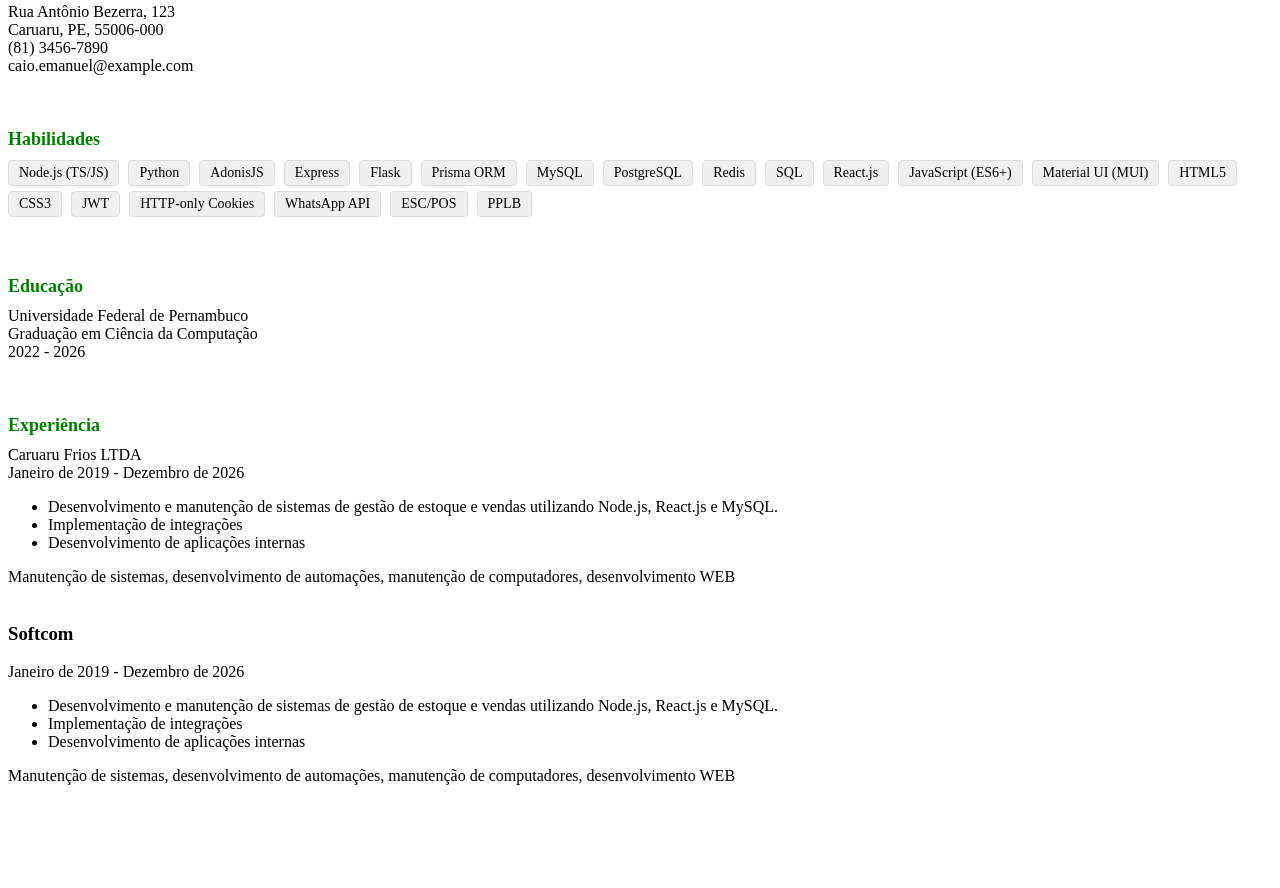
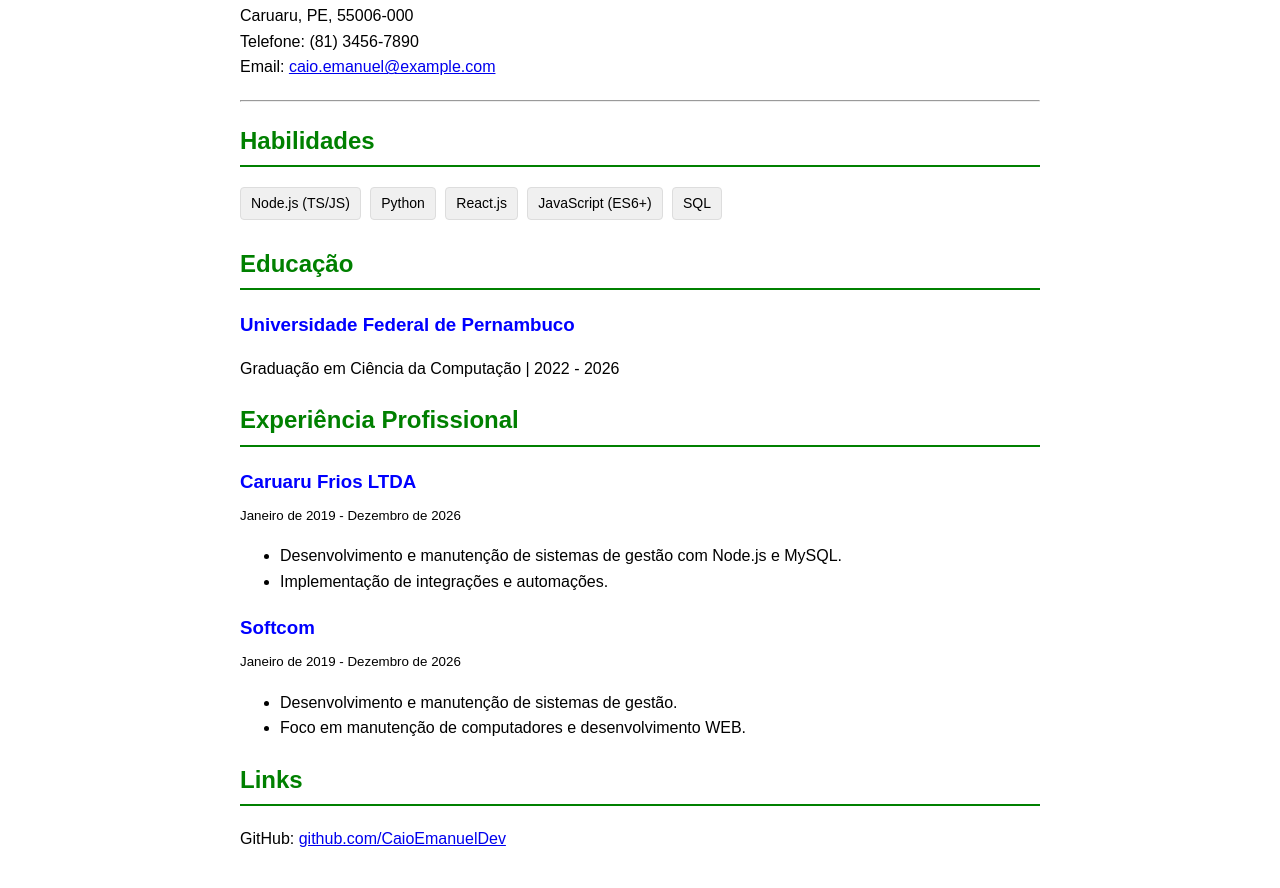
Before and after one commit to CaioEmanuelDev/Curriculo-de-uma-pagina, a website: page index.html in a window 1280 px wide. Shown: the part 178-1066 px from the top of the page. Before the commit the page ends 971 px from the top, so only its background shows below. Drawn offline with Linux system fonts and the light colour scheme.

Commit message:
Atualiza o currículo em HTML com informações detalhadas sobre habilidades, educação e experiência profissional

```diff
--- a/index.html
+++ b/index.html
@@ -3,8 +3,22 @@
 <head>
     <meta charset="UTF-8">
     <meta name="viewport" content="width=device-width, initial-scale=1.0">
-    <title>Curriculo de pagina unica</title>
+
+    <title>Caio Emanuel | Desenvolvedor Front-End Junior</title>
+    <meta name="description" content="Currículo profissional de Caio Emanuel, Desenvolvedor Front-End Junior especializado em React, Node.js e Python.">
+    <meta name="keywords" content="Desenvolvedor, Front-End, React, Node.js, Caruaru, Programador">
+    <meta name="author" content="Caio Emanuel">
+
+    <meta property="og:title" content="Caio Emanuel - Currículo">
+    <meta property="og:description" content="Desenvolvedor Front-End Junior com experiência em Node.js e React.">
+    <meta property="og:type" content="website">
+    <meta property="og:url" content="https://github.com/CaioEmanuelDev">
+    <meta property="og:image" content="https://seusite.com/imagem-preview.jpg">
+
+    <link rel="icon" type="image/x-icon" href="favicon.ico">
+
     <style>
+        body { font-family: sans-serif; line-height: 1.6; max-width: 800px; margin: auto; padding: 20px; }
         .skill-label {
             background-color: #f0f0f0;
             border-radius: 4px;
@@ -16,80 +30,68 @@
             display: inline-block;
             border: 1px solid #ddd;
         }
-        p {
-            font-size: 18px;
-            font-weight: bold;
-            margin-bottom: 10px;
-            color: green;
-        }
+        h2 { color: green; border-bottom: 2px solid green; padding-bottom: 5px; }
+        h3 { margin-bottom: 5px; color: blue; }
+        address { font-style: normal; margin-bottom: 20px; }
     </style>
 </head>
 <body>
-    <br><br>
-    <hr>
-    <h1 aria-label="Caio Emanuel">Caio Emanuel</h1>
-    <header alt="Cabeçalho do Curriculo" >
-    <h2 aria-label="Desenvolvedor Front-End Junior">Desenvolvedor Front-End Junior</h2>
-    <label aria-label="Endereço - Rua/numero">Rua Antônio Bezerra, 123</label><br>
-    <label aria-label="Endereço - Cidade/Estado/CEP">Caruaru, PE, 55006-000</label><br>
-    <label aria-label="Contato - Telefone">(81) 3456-7890</label><br>
-    <label aria-label="Contato - Email">caio.emanuel@example.com</label>
+
+    <header>
+        <h1>Caio Emanuel</h1>
+        <p><strong>Desenvolvedor Front-End Junior</strong></p>
+        <address>
+            Rua Antônio Bezerra, 123<br>
+            Caruaru, PE, 55006-000<br>
+            Telefone: (81) 3456-7890<br>
+            Email: <a href="mailto:caio.emanuel@example.com">caio.emanuel@example.com</a>
+        </address>
     </header>
 
-    <br><br>
+    <hr>
 
-    <section aria-label="Habilidades">
-        <p>Habilidades</p>
-        <label class="skill-label" aria-label="Node.js">Node.js (TS/JS)</label>
-        <label class="skill-label" aria-label="Python">Python</label>
-        <label class="skill-label" aria-label="AdonisJS">AdonisJS</label>
-        <label class="skill-label" aria-label="Express">Express</label>
-        <label class="skill-label" aria-label="Flask">Flask</label>
-        <label class="skill-label" aria-label="Prisma ORM">Prisma ORM</label>
-        <label class="skill-label" aria-label="MySQL">MySQL</label>
-        <label class="skill-label" aria-label="PostgreSQL">PostgreSQL</label>
-        <label class="skill-label" aria-label="Redis">Redis</label>
-        <label class="skill-label" aria-label="SQL">SQL</label>
-        <label class="skill-label" aria-label="React.js">React.js</label>
-        <label class="skill-label" aria-label="JavaScript (ES6+)">JavaScript (ES6+)</label>
-        <label class="skill-label" aria-label="Material UI (MUI)">Material UI (MUI)</label>
-        <label class="skill-label" aria-label="HTML5">HTML5</label>
-        <label class="skill-label" aria-label="CSS3">CSS3</label>
-        <label class="skill-label" aria-label="JWT">JWT</label>
-        <label class="skill-label" aria-label="HTTP-only Cookies">HTTP-only Cookies</label>
-        <label class="skill-label" aria-label="WhatsApp API">WhatsApp API</label>
-        <label class="skill-label" aria-label="ESC/POS">ESC/POS</label>
-        <label class="skill-label" aria-label="PPLB">PPLB</label>
+    <section id="habilidades">
+        <h2>Habilidades</h2>
+        <span class="skill-label">Node.js (TS/JS)</span>
+        <span class="skill-label">Python</span>
+        <span class="skill-label">React.js</span>
+        <span class="skill-label">JavaScript (ES6+)</span>
+        <span class="skill-label">SQL</span>
+        </section>
+
+    <section id="educacao">
+        <h2>Educação</h2>
+        <article>
+            <h3>Universidade Federal de Pernambuco</h3>
+            <p>Graduação em Ciência da Computação | 2022 - 2026</p>
+        </article>
     </section>
-    <br><br>
-    <section alt="Educação" aria-label="Educação">
-        <p aria-label="Educação">Educação</p>
-        <label alt="Instituição" aria-label="Instituição">Universidade Federal de Pernambuco</label><br>
-        <label alt="Nível" aria-label="Nível">Graduação em Ciência da Computação</label><br>
-        <label alt="Ano" aria-label="Ano">2022 - 2026</label>
+
+    <section id="experiencia">
+        <h2>Experiência Profissional</h2>
+        <article>
+            <h3>Caruaru Frios LTDA</h3>
+            <small>Janeiro de 2019 - Dezembro de 2026</small>
+            <ul>
+                <li>Desenvolvimento e manutenção de sistemas de gestão com Node.js e MySQL.</li>
+                <li>Implementação de integrações e automações.</li>
+            </ul>
+        </article>
+
+        <article>
+            <h3>Softcom</h3>
+            <small>Janeiro de 2019 - Dezembro de 2026</small>
+            <ul>
+                <li>Desenvolvimento e manutenção de sistemas de gestão.</li>
+                <li>Foco em manutenção de computadores e desenvolvimento WEB.</li>
+            </ul>
+        </article>
     </section>
-    <br><br>
-    <section alt="Experiência n1" aria-label="Experiência">
-        <p aria-label="Experiência">Experiência</p>
-        <label alt="Empresa" aria-label="Empresa">Caruaru Frios LTDA</label><br>
-        <label alt="Periodo" aria-label="Periodo">Janeiro de 2019 - Dezembro de 2026</label><br>
-        <ul alt="Responsabilidade - Caruaru Frios LTDA">
-            <li alt="Responsabilidade - 1" aria-label="Responsabilidade - ">Desenvolvimento e manutenção de sistemas de gestão de estoque e vendas utilizando Node.js, React.js e MySQL.</li>
-            <li alt="Responsabilidade - 2" aria-label="Responsabilidade">Implementação de integrações</li>
-            <li alt="Responsabilidade - 3" aria-label="Responsabilidade">Desenvolvimento de aplicações internas</li>
-        </ul>
-        <label alt="Habilidades" aria-label="Habilidades">Manutenção de sistemas, desenvolvimento de automações, manutenção de computadores, desenvolvimento WEB</label>
 
-        <br><br>
+    <footer>
+        <h2>Links</h2>
+        <p>GitHub: <a href="https://github.com/CaioEmanuelDev" target="_blank">github.com/CaioEmanuelDev</a></p>
+    </footer>
 
-        <h3 alt="Empresa" aria-label="Empresa">Softcom</h3>
-        <label alt="Periodo" aria-label="Periodo">Janeiro de 2019 - Dezembro de 2026</label><br>
-        <ul alt="Responsabilidade - Softcom">
-            <li alt="Responsabilidade - 1" aria-label="Responsabilidade - ">Desenvolvimento e manutenção de sistemas de gestão de estoque e vendas utilizando Node.js, React.js e MySQL.</li>
-            <li alt="Responsabilidade - 2" aria-label="Responsabilidade">Implementação de integrações</li>
-            <li alt="Responsabilidade - 3" aria-label="Responsabilidade">Desenvolvimento de aplicações internas</li>
-        </ul>
-        <label alt="Habilidades" aria-label="Habilidades">Manutenção de sistemas, desenvolvimento de automações, manutenção de computadores, desenvolvimento WEB</label>
-    </section>
 </body>
 </html>
```
